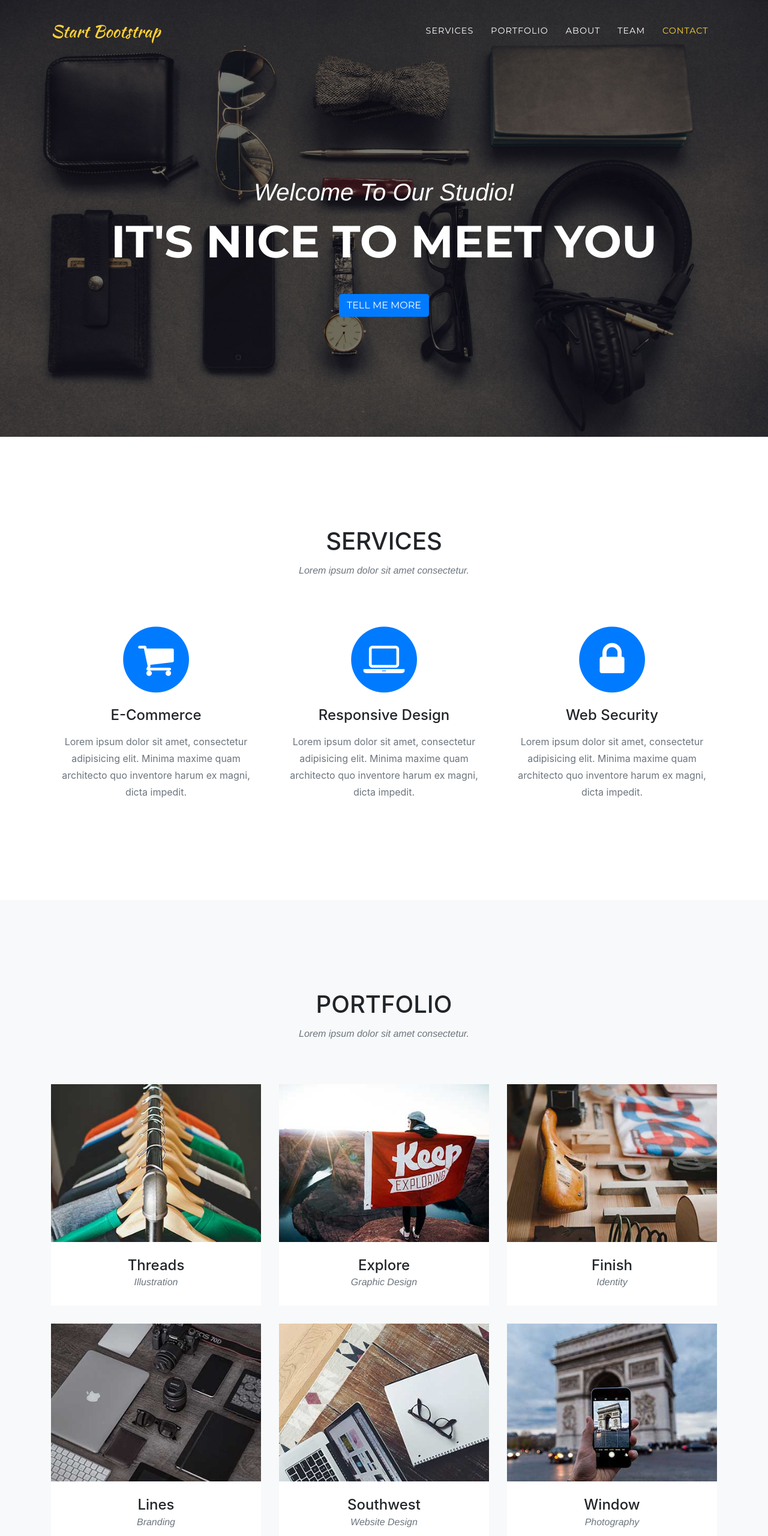
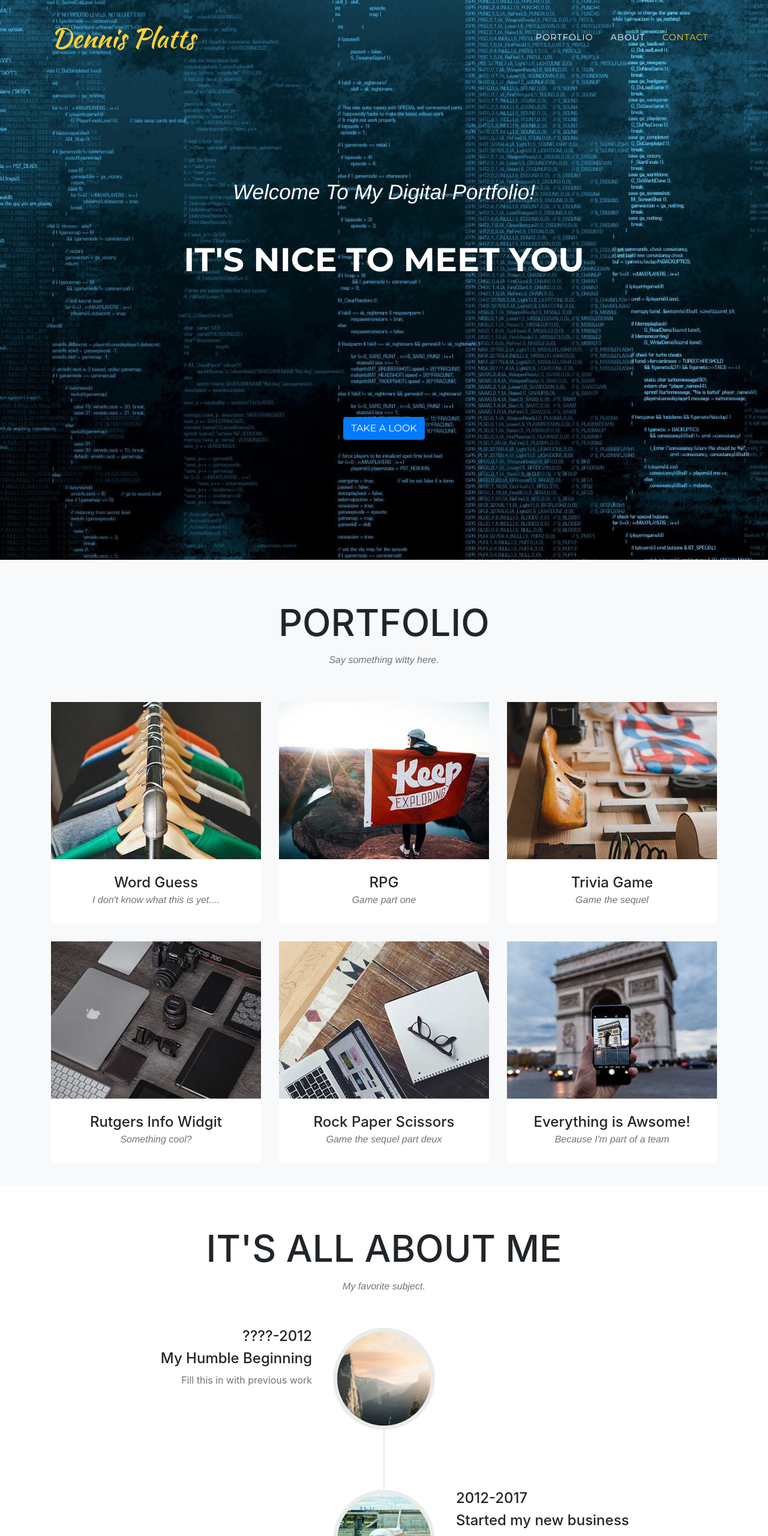
Before and after one commit to DennisDethman/Bootstrap-Portfolio, a website with bundled scripts: page index.html in a window 1280 px wide. Shown: the top 2560 px of the page at 60% size. Built offline with nearby package versions, Linux system fonts and the light colour scheme; a web font is replaced by a local one.

Commit message:
for review

```diff
--- a/index.html
+++ b/index.html
@@ -8,7 +8,7 @@
     <meta name="description" content="">
     <meta name="author" content="">
 
-    <title>Agency - Start Bootstrap Theme</title>
+    <title>Dennis Platts Portfolio</title>
 
     <!-- Bootstrap core CSS -->
     <link href="vendor/bootstrap/css/bootstrap.min.css" rel="stylesheet">
@@ -21,7 +21,7 @@
     <link href='https://fonts.googleapis.com/css?family=Roboto+Slab:400,100,300,700' rel='stylesheet' type='text/css'>
 
     <!-- Custom styles for this template -->
-    <link href="css/agency.min.css" rel="stylesheet">
+    <link href="css/agency.css" rel="stylesheet">
 
   </head>
 
@@ -30,25 +30,29 @@
     <!-- Navigation -->
     <nav class="navbar navbar-expand-lg navbar-dark fixed-top" id="mainNav">
       <div class="container">
-        <a class="navbar-brand js-scroll-trigger" href="#page-top">Start Bootstrap</a>
+        <a class="navbar-brand js-scroll-trigger" href="#page-top">Dennis Platts</a>
         <button class="navbar-toggler navbar-toggler-right" type="button" data-toggle="collapse" data-target="#navbarResponsive" aria-controls="navbarResponsive" aria-expanded="false" aria-label="Toggle navigation">
           Menu
           <i class="fa fa-bars"></i>
         </button>
         <div class="collapse navbar-collapse" id="navbarResponsive">
           <ul class="navbar-nav text-uppercase ml-auto">
+<!--
             <li class="nav-item">
               <a class="nav-link js-scroll-trigger" href="#services">Services</a>
             </li>
+-->
             <li class="nav-item">
               <a class="nav-link js-scroll-trigger" href="#portfolio">Portfolio</a>
             </li>
             <li class="nav-item">
               <a class="nav-link js-scroll-trigger" href="#about">About</a>
             </li>
+<!--
             <li class="nav-item">
               <a class="nav-link js-scroll-trigger" href="#team">Team</a>
             </li>
+-->
             <li class="nav-item">
               <a class="nav-link js-scroll-trigger" href="#contact">Contact</a>
             </li>
@@ -61,14 +65,15 @@
     <header class="masthead">
       <div class="container">
         <div class="intro-text">
-          <div class="intro-lead-in">Welcome To Our Studio!</div>
+          <div class="intro-lead-in">Welcome To My Digital Portfolio!</div>
           <div class="intro-heading text-uppercase">It's Nice To Meet You</div>
-          <a class="btn btn-primary btn-xl text-uppercase js-scroll-trigger" href="#services">Tell Me More</a>
+          <a class="btn btn-primary btn-xl text-uppercase js-scroll-trigger" href="#portfolio">Take a look</a>
         </div>
       </div>
     </header>
 
-    <!-- Services -->
+<!--
+     Services
     <section id="services">
       <div class="container">
         <div class="row">
@@ -105,6 +110,7 @@
         </div>
       </div>
     </section>
+-->
 
     <!-- Portfolio Grid -->
     <section class="bg-light" id="portfolio">
@@ -112,7 +118,7 @@
         <div class="row">
           <div class="col-lg-12 text-center">
             <h2 class="section-heading text-uppercase">Portfolio</h2>
-            <h3 class="section-subheading text-muted">Lorem ipsum dolor sit amet consectetur.</h3>
+            <h3 class="section-subheading text-muted">Say something witty here.</h3>
           </div>
         </div>
         <div class="row">
@@ -126,8 +132,8 @@
               <img class="img-fluid" src="img/portfolio/01-thumbnail.jpg" alt="">
             </a>
             <div class="portfolio-caption">
-              <h4>Threads</h4>
-              <p class="text-muted">Illustration</p>
+              <h4>Word Guess</h4>
+              <p class="text-muted">I don't know what this is yet....</p>
             </div>
           </div>
           <div class="col-md-4 col-sm-6 portfolio-item">
@@ -140,8 +146,8 @@
               <img class="img-fluid" src="img/portfolio/02-thumbnail.jpg" alt="">
             </a>
             <div class="portfolio-caption">
-              <h4>Explore</h4>
-              <p class="text-muted">Graphic Design</p>
+              <h4>RPG</h4>
+              <p class="text-muted">Game part one</p>
             </div>
           </div>
           <div class="col-md-4 col-sm-6 portfolio-item">
@@ -154,8 +160,8 @@
               <img class="img-fluid" src="img/portfolio/03-thumbnail.jpg" alt="">
             </a>
             <div class="portfolio-caption">
-              <h4>Finish</h4>
-              <p class="text-muted">Identity</p>
+              <h4>Trivia Game</h4>
+              <p class="text-muted">Game the sequel</p>
             </div>
           </div>
           <div class="col-md-4 col-sm-6 portfolio-item">
@@ -168,8 +174,8 @@
               <img class="img-fluid" src="img/portfolio/04-thumbnail.jpg" alt="">
             </a>
             <div class="portfolio-caption">
-              <h4>Lines</h4>
-              <p class="text-muted">Branding</p>
+              <h4>Rutgers Info Widgit</h4>
+              <p class="text-muted">Something cool?</p>
             </div>
           </div>
           <div class="col-md-4 col-sm-6 portfolio-item">
@@ -182,8 +188,8 @@
               <img class="img-fluid" src="img/portfolio/05-thumbnail.jpg" alt="">
             </a>
             <div class="portfolio-caption">
-              <h4>Southwest</h4>
-              <p class="text-muted">Website Design</p>
+              <h4>Rock Paper Scissors</h4>
+              <p class="text-muted">Game the sequel part deux</p>
             </div>
           </div>
           <div class="col-md-4 col-sm-6 portfolio-item">
@@ -196,8 +202,8 @@
               <img class="img-fluid" src="img/portfolio/06-thumbnail.jpg" alt="">
             </a>
             <div class="portfolio-caption">
-              <h4>Window</h4>
-              <p class="text-muted">Photography</p>
+              <h4>Everything is Awsome!</h4>
+              <p class="text-muted">Because I'm part of a team</p>
             </div>
           </div>
         </div>
@@ -209,8 +215,8 @@
       <div class="container">
         <div class="row">
           <div class="col-lg-12 text-center">
-            <h2 class="section-heading text-uppercase">About</h2>
-            <h3 class="section-subheading text-muted">Lorem ipsum dolor sit amet consectetur.</h3>
+            <h2 class="section-heading text-uppercase">It's All About me</h2>
+            <h3 class="section-subheading text-muted">My favorite subject.</h3>
           </div>
         </div>
         <div class="row">
@@ -222,11 +228,11 @@
                 </div>
                 <div class="timeline-panel">
                   <div class="timeline-heading">
-                    <h4>2009-2011</h4>
-                    <h4 class="subheading">Our Humble Beginnings</h4>
+                    <h4>????-2012</h4>
+                    <h4 class="subheading">My Humble Beginning</h4>
                   </div>
                   <div class="timeline-body">
-                    <p class="text-muted">Lorem ipsum dolor sit amet, consectetur adipisicing elit. Sunt ut voluptatum eius sapiente, totam reiciendis temporibus qui quibusdam, recusandae sit vero unde, sed, incidunt et ea quo dolore laudantium consectetur!</p>
+                    <p class="text-muted">Fill this in with previous work</p>
                   </div>
                 </div>
               </li>
@@ -236,8 +242,8 @@
                 </div>
                 <div class="timeline-panel">
                   <div class="timeline-heading">
-                    <h4>March 2011</h4>
-                    <h4 class="subheading">An Agency is Born</h4>
+                    <h4>2012-2017</h4>
+                    <h4 class="subheading">Started my new business </h4>
                   </div>
                   <div class="timeline-body">
                     <p class="text-muted">Lorem ipsum dolor sit amet, consectetur adipisicing elit. Sunt ut voluptatum eius sapiente, totam reiciendis temporibus qui quibusdam, recusandae sit vero unde, sed, incidunt et ea quo dolore laudantium consectetur!</p>
@@ -250,8 +256,8 @@
                 </div>
                 <div class="timeline-panel">
                   <div class="timeline-heading">
-                    <h4>December 2012</h4>
-                    <h4 class="subheading">Transition to Full Service</h4>
+                    <h4>2017-2018</h4>
+                    <h4 class="subheading">Started thinking Tech</h4>
                   </div>
                   <div class="timeline-body">
                     <p class="text-muted">Lorem ipsum dolor sit amet, consectetur adipisicing elit. Sunt ut voluptatum eius sapiente, totam reiciendis temporibus qui quibusdam, recusandae sit vero unde, sed, incidunt et ea quo dolore laudantium consectetur!</p>
@@ -264,8 +270,8 @@
                 </div>
                 <div class="timeline-panel">
                   <div class="timeline-heading">
-                    <h4>July 2014</h4>
-                    <h4 class="subheading">Phase Two Expansion</h4>
+                    <h4>May 2018</h4>
+                    <h4 class="subheading">Bootcamp!</h4>
                   </div>
                   <div class="timeline-body">
                     <p class="text-muted">Lorem ipsum dolor sit amet, consectetur adipisicing elit. Sunt ut voluptatum eius sapiente, totam reiciendis temporibus qui quibusdam, recusandae sit vero unde, sed, incidunt et ea quo dolore laudantium consectetur!</p>
@@ -274,9 +280,9 @@
               </li>
               <li class="timeline-inverted">
                 <div class="timeline-image">
-                  <h4>Be Part
-                    <br>Of Our
-                    <br>Story!</h4>
+                  <h4>Ask
+                    <br>me in
+                    <br>November</h4>
                 </div>
               </li>
             </ul>
@@ -286,6 +292,7 @@
     </section>
 
     <!-- Team -->
+<!--
     <section class="bg-light" id="team">
       <div class="container">
         <div class="row">
@@ -375,41 +382,44 @@
         </div>
       </div>
     </section>
+-->
 
-    <!-- Clients -->
+    <!-- Stuff I've Learned -->
+<!--
     <section class="py-5">
       <div class="container">
         <div class="row">
           <div class="col-md-3 col-sm-6">
             <a href="#">
-              <img class="img-fluid d-block mx-auto" src="img/logos/envato.jpg" alt="">
+              <img class="img-fluid d-block mx-auto" src="img/logos/html.png" alt="">
             </a>
           </div>
           <div class="col-md-3 col-sm-6">
             <a href="#">
-              <img class="img-fluid d-block mx-auto" src="img/logos/designmodo.jpg" alt="">
+              <img class="img-fluid d-block mx-auto" src="img/logos/css.png" alt="">
             </a>
           </div>
           <div class="col-md-3 col-sm-6">
             <a href="#">
-              <img class="img-fluid d-block mx-auto" src="img/logos/themeforest.jpg" alt="">
+              <img class="img-fluid d-block mx-auto" src="img/logos/js.png" alt="">
             </a>
           </div>
           <div class="col-md-3 col-sm-6">
             <a href="#">
-              <img class="img-fluid d-block mx-auto" src="img/logos/creative-market.jpg" alt="">
+              <img class="img-fluid d-block mx-auto" src="img/logos/JQ.png" alt="">
             </a>
           </div>
         </div>
       </div>
     </section>
+-->
 
     <!-- Contact -->
     <section id="contact">
       <div class="container">
         <div class="row">
           <div class="col-lg-12 text-center">
-            <h2 class="section-heading text-uppercase">Contact Us</h2>
+            <h2 class="section-heading text-uppercase">Contact Dennis</h2>
             <h3 class="section-subheading text-muted">Lorem ipsum dolor sit amet consectetur.</h3>
           </div>
         </div>
--- a/scss/_masthead.scss
+++ b/scss/_masthead.scss
@@ -2,10 +2,11 @@
 header.masthead {
   text-align: center;
   color: white;
+    //main photo is here!
   background-image: url('../img/header-bg.jpg');
   background-repeat: no-repeat;
   background-attachment: scroll;
-  background-position: center center;
+  background-position: left left;
   @include background-cover;
   .intro-text {
     padding-top: 150px;
--- a/scss/_navbar.scss
+++ b/scss/_navbar.scss
@@ -27,7 +27,7 @@
         font-size: 90%;
         font-weight: 400;
         padding: 0.75em 0;
-        letter-spacing: 1px;
+        letter-spacing: 10px;
         color: white;
         @include heading-font;
         &.active,
```
Also changed, not shown: css/agency.css, css/agency.min.css, img/back.jpg (added), img/back1.jpg (added), img/logos/JQ.png (added), img/logos/css.png (added), img/logos/html.jpg (added), img/logos/html.png (added), img/logos/js.jpg (added), img/logos/js.png (added), 1 other file.
